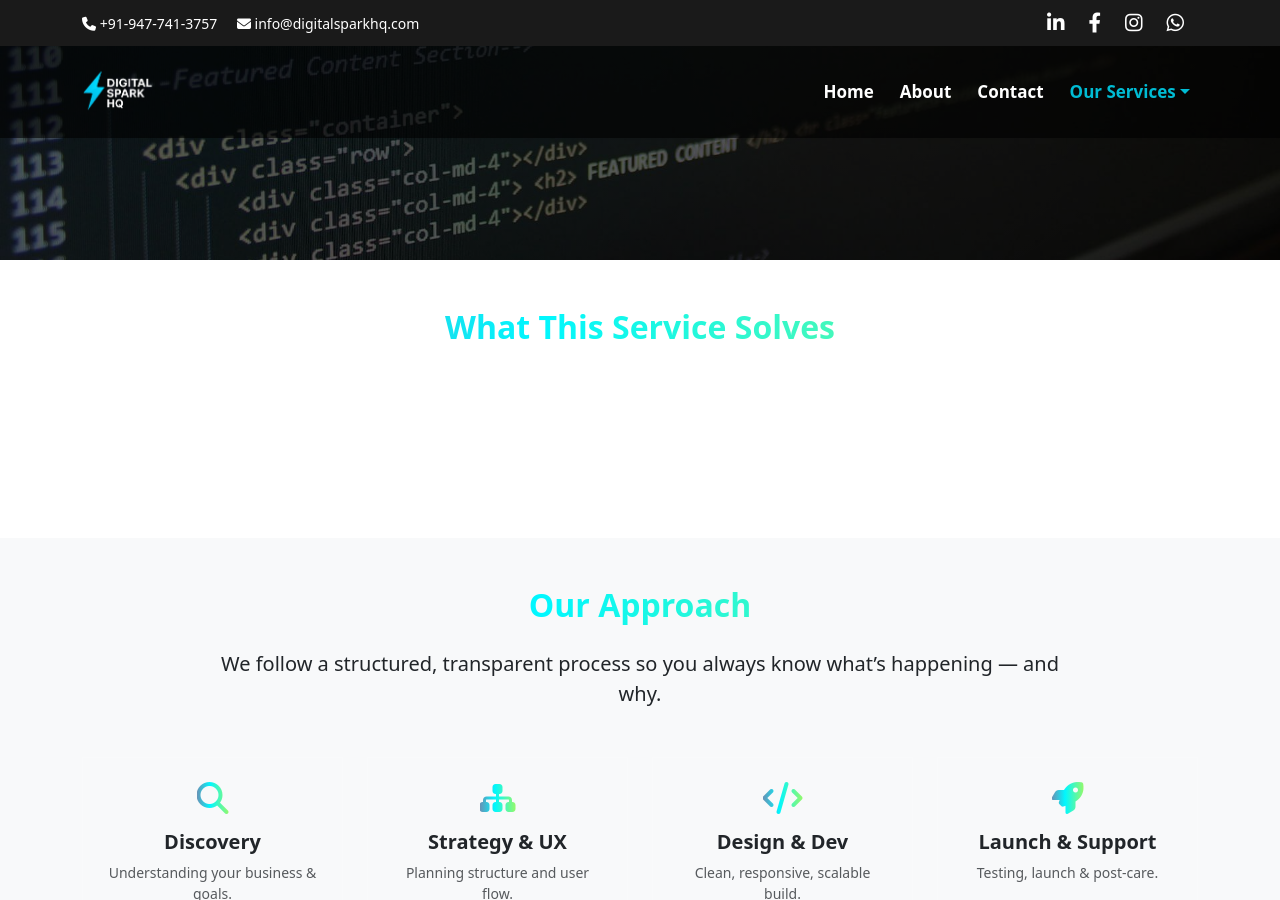
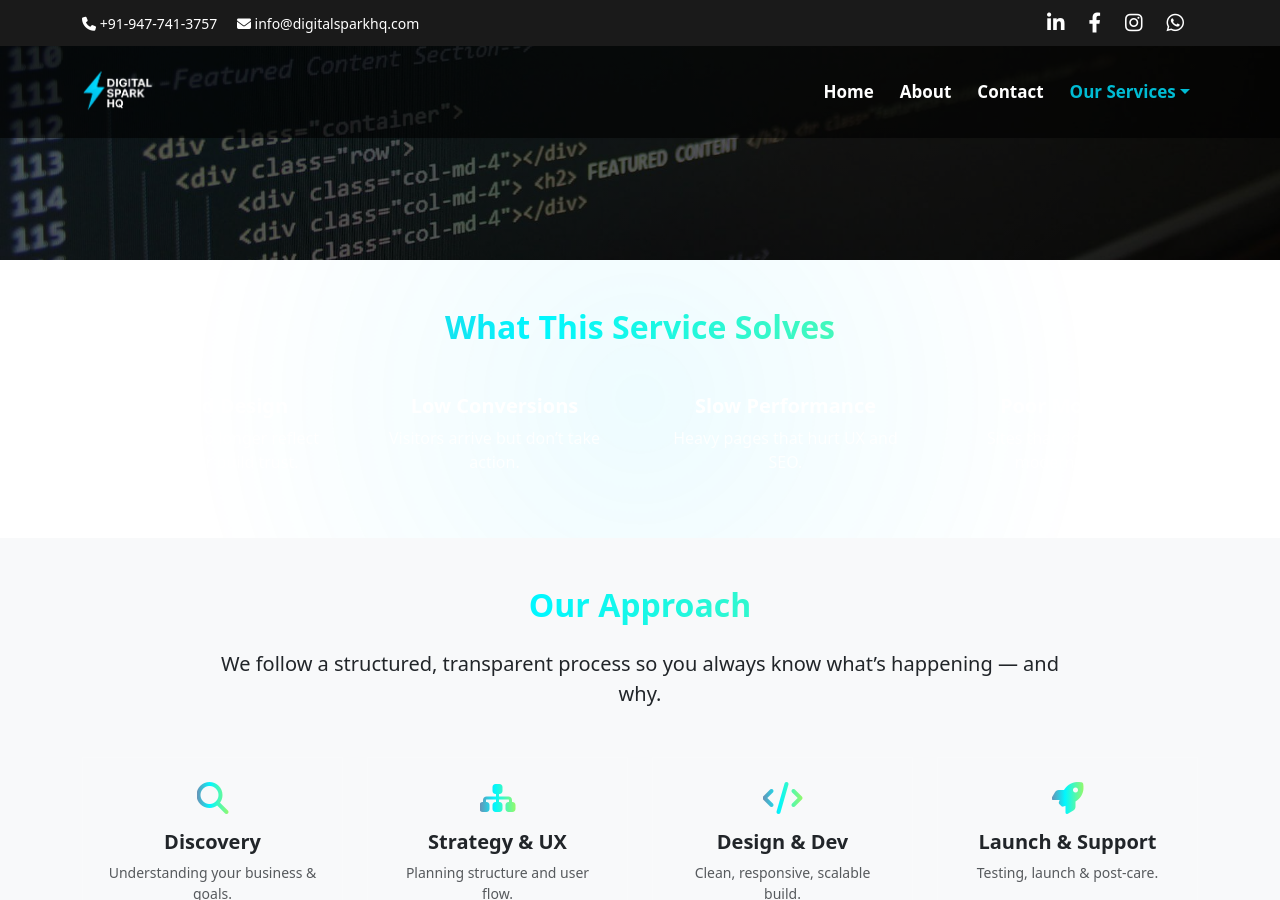
Before and after one commit to Iambiswajit-C/digitalsparkhq, a Jekyll site: the page built from services/web-design/index.md, in a window 1280 px wide and 900 px high, scrolled down 550 px. Built offline with Jekyll 4.4.1, drawn with Linux system fonts in a browser that asks for light colours.

Commit message:
Update style.css

```diff
--- a/assets/css/style.css
+++ b/assets/css/style.css
@@ -746,6 +746,40 @@
   100% { opacity: 0.1; filter: hue-rotate(0deg); }
 }
 
+/* === Service Page Background Layers (FIXED) === */
+
+#service-solves,
+#service-audience,
+#service-why,
+#service-deliverables {
+  position: relative;
+  overflow: hidden;
+}
+
+/* Vision-style glow background */
+#service-solves .service-vision-bg,
+#service-audience .service-vision-bg {
+  position: absolute;
+  inset: 0;
+  background: radial-gradient(
+    circle at 50% 50%,
+    rgba(0,212,255,0.18),
+    transparent 70%
+  );
+  z-index: 0;
+  animation: pulse 8s ease-in-out infinite;
+}
+
+/* Dark premium background */
+#service-deliverables .service-team-bg,
+#service-why .service-why-bg {
+  position: absolute;
+  inset: 0;
+  background: linear-gradient(135deg, #0b0c10, #1c1f26);
+  z-index: 0; /* 🔴 THIS WAS WRONG BEFORE */
+}
+
+
 /* ===== 404 Page ===== */
 #error-404 {
   background: linear-gradient(135deg, #0b0c10, #1c1f26);
```
